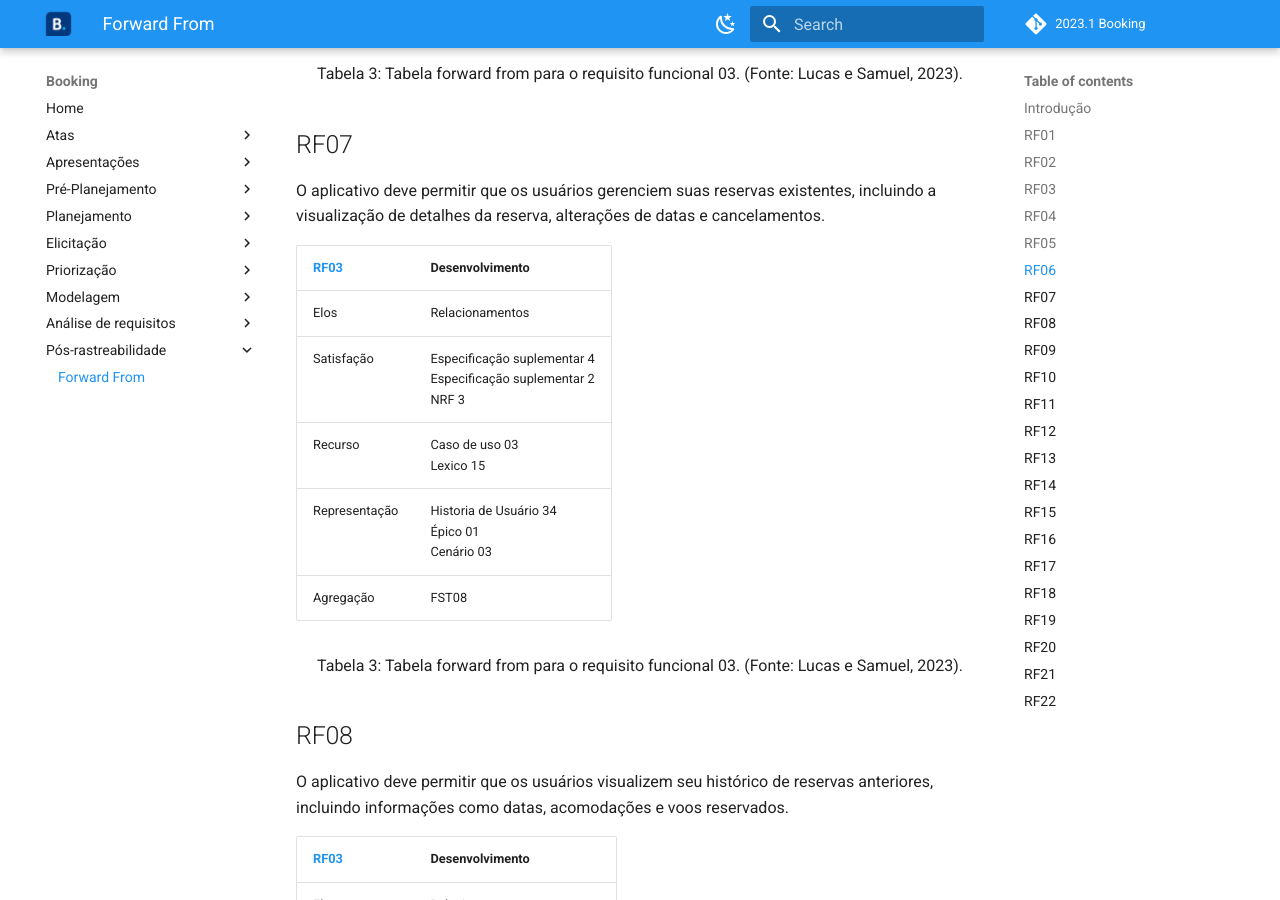
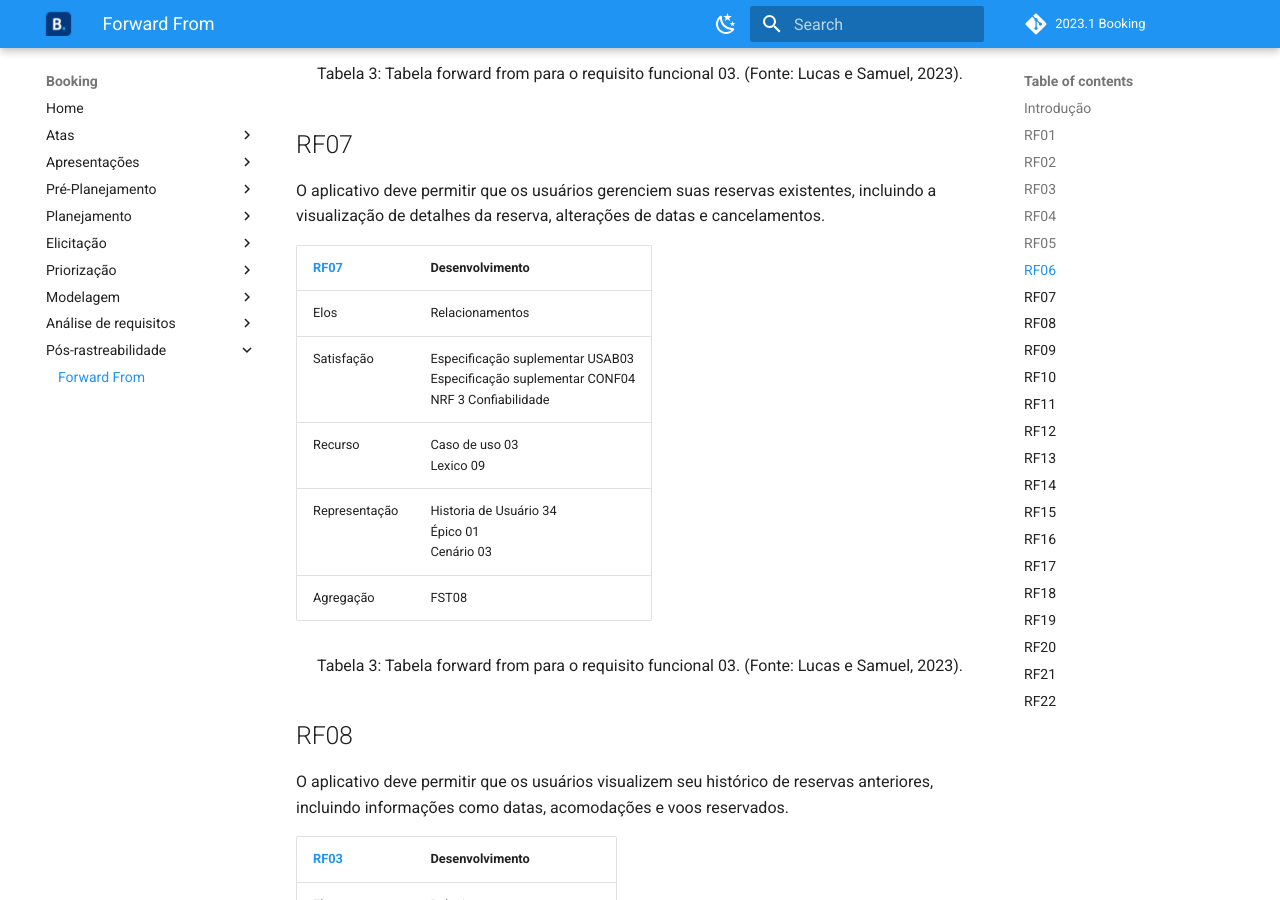
Before and after one commit to Requisitos-de-Software/2023.1-Booking, an MkDocs documentation site: the page built from docs/posRastreabilidade/forwardFrom.md, in a window 1280 px wide and 900 px high, scrolled down 3799 px. Built offline with MkDocs 1.6.1 and Material for MkDocs 9.7.7, drawn with Linux system fonts in a browser that asks for light colours; a script that is not in the unit is left out; comment, search, counter and statistics services are not loaded; some of the changed text lies outside the part shown.

Commit message:
adicionando outros rf

```diff
--- a/docs/posRastreabilidade/forwardFrom.md
+++ b/docs/posRastreabilidade/forwardFrom.md
@@ -112,13 +112,13 @@ O aplicativo deve permitir que os usuários reservem voos selecionados, inserind
 
 O aplicativo deve permitir que os usuários gerenciem suas reservas existentes, incluindo a visualização de detalhes da reserva, alterações de datas e cancelamentos.
 
-| [RF03](../modelagem/modelo-agil/backlog.md) | Desenvolvimento                                                              |
-| ---------------------------------------- | ---------------------------------------------------------------------------- |
-| Elos                                     | Relacionamentos                                                              |
-| Satisfação                             | Especificação suplementar 4<br />Especificação suplementar 2<br />NRF 3 |
-| Recurso                                  | Caso de uso 03<br />Lexico 15                                                |
-| Representação                          | Historia de Usuário 34<br />Épico 01<br />Cenário 03                      |
-| Agregação                              | FST08                                                                        |
+| [RF07](../modelagem/modelo-agil/backlog.md) | Desenvolvimento                                                                                         |
+| ---------------------------------------- | ------------------------------------------------------------------------------------------------------- |
+| Elos                                     | Relacionamentos                                                                                         |
+| Satisfação                             | Especificação suplementar USAB03<br />Especificação suplementar CONF04<br />NRF 3 Confiabilidade |
+| Recurso                                  | Caso de uso 03<br />Lexico 09                                                                           |
+| Representação                          | Historia de Usuário 34<br />Épico 01<br />Cenário 03                                                 |
+| Agregação                              | FST08                                                                                                   |
 
 <div style="text-align: center">
 <p> Tabela 3: Tabela forward from para o requisito funcional 03. (Fonte: Lucas e Samuel, 2023). </p>
```
Also changed, not shown: other parts of docs/posRastreabilidade/forwardFrom.md (+1 -1 lines).
